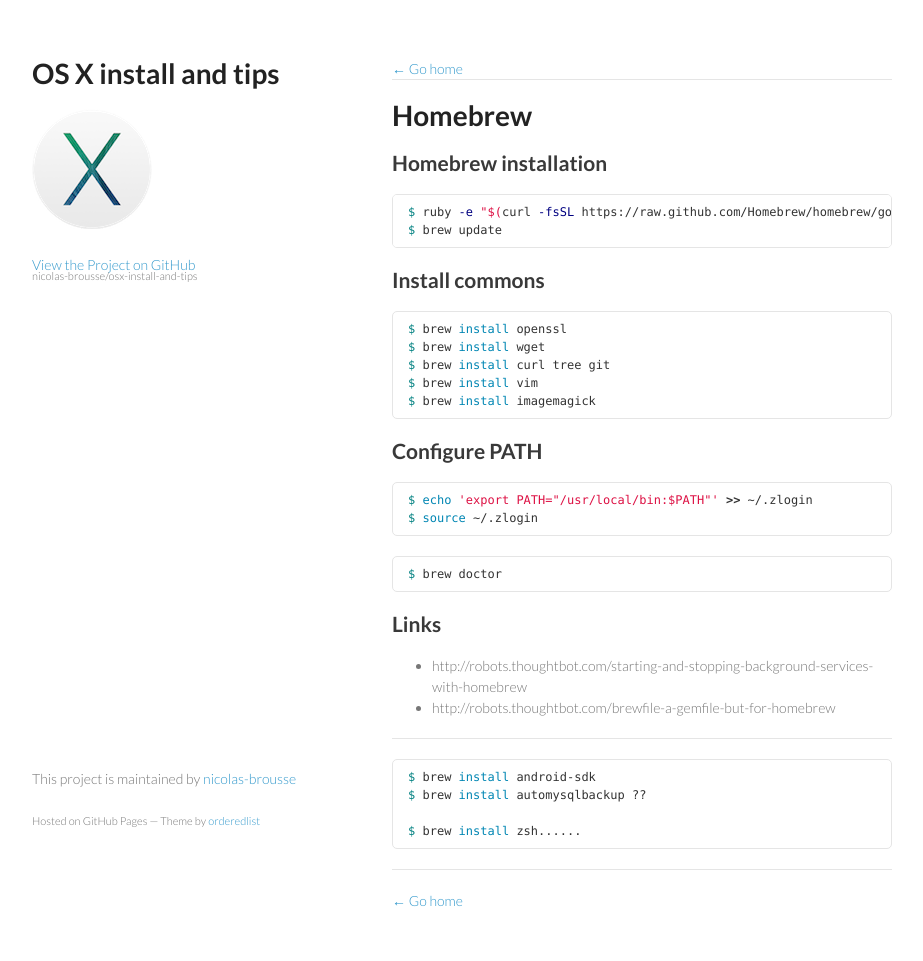
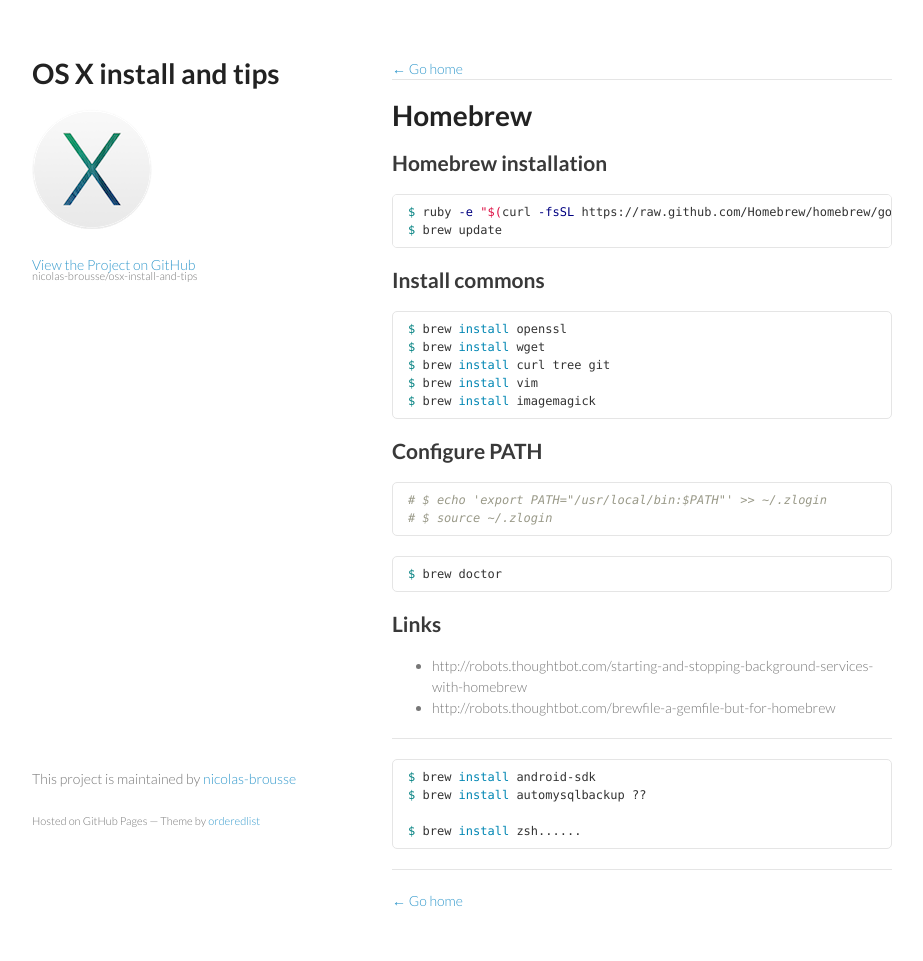
Before and after one commit to nicolas-brousse/osx-install-and-tips, a Jekyll site: the page built from pages/installation/homebrew.md, in a window 1280 px wide. Shown: the whole page, without its empty margins (178-1101 px from the left). Built offline with Jekyll 4.4.1, drawn with Linux system fonts in a browser that asks for light colours; Markdown is read by kramdown in place of the engine named in the settings.

````diff
--- a/pages/installation/homebrew.md
+++ b/pages/installation/homebrew.md
@@ -24,8 +24,8 @@ $ brew install imagemagick
 ## Configure PATH
 
 ```bash
-$ echo 'export PATH="/usr/local/bin:$PATH"' >> ~/.zlogin
-$ source ~/.zlogin
+# $ echo 'export PATH="/usr/local/bin:$PATH"' >> ~/.zlogin
+# $ source ~/.zlogin
 ```
 
 ```bash
````
